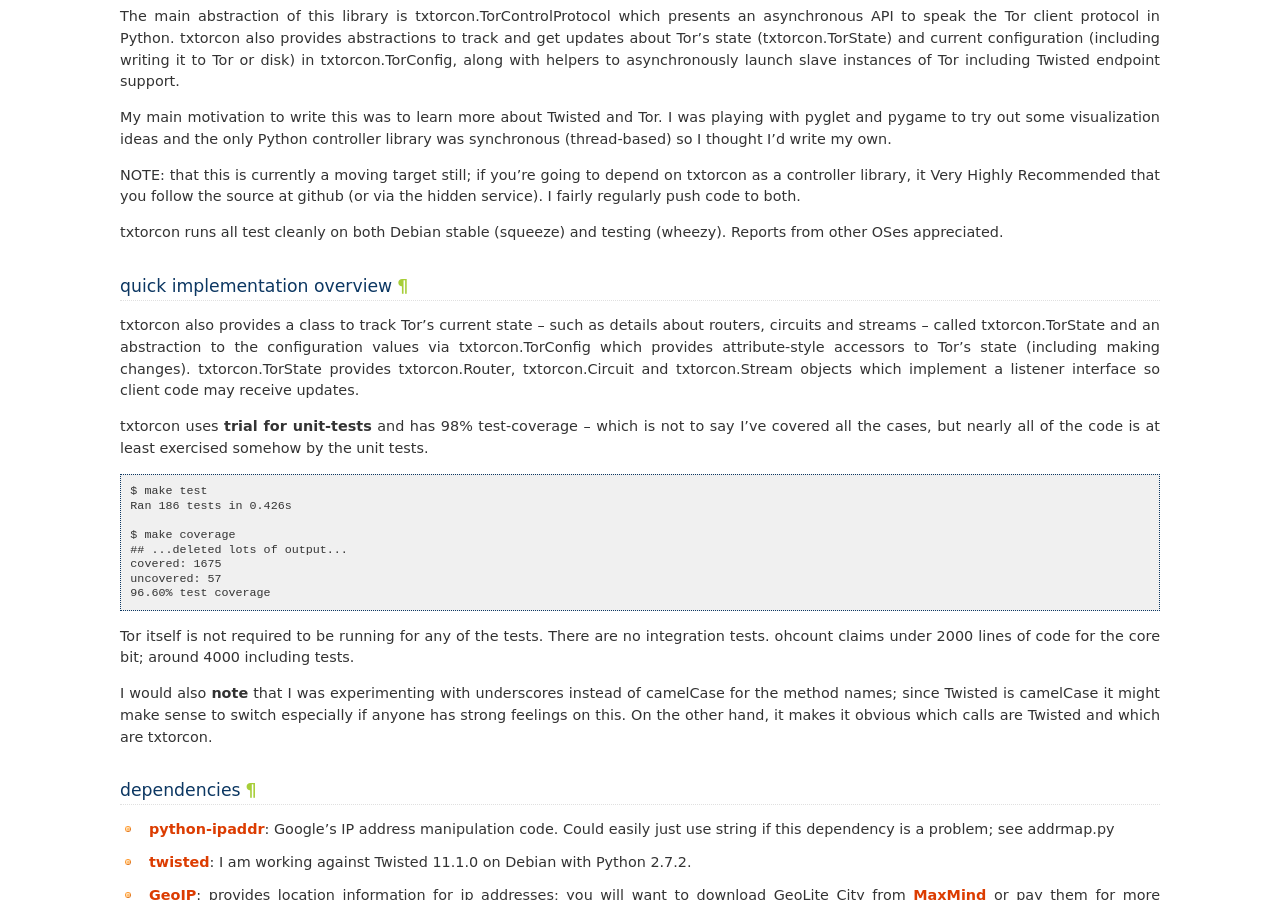
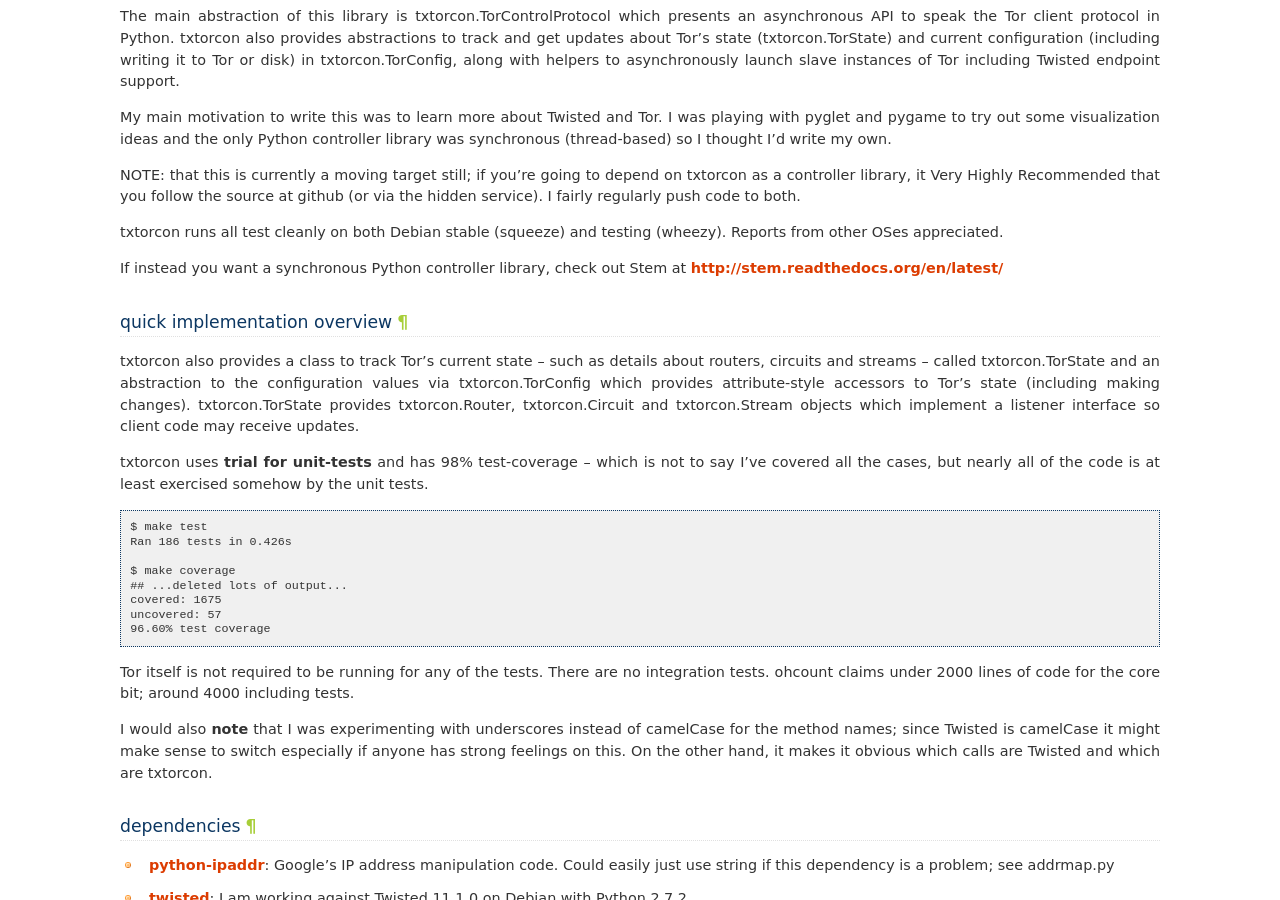
Before and after one commit to meejah/txtorcon, a Sphinx documentation site: the page built from docs/README.rst, in a window 1280 px wide and 900 px high, scrolled down 323 px. Built offline with Sphinx 7.4.7, drawn with Linux system fonts in a browser that asks for light colours.

Commit message:
add mention and link for Stem

```diff
--- a/docs/README.rst
+++ b/docs/README.rst
@@ -31,6 +31,9 @@
 
 txtorcon runs all test cleanly on both Debian stable (squeeze) and
 testing (wheezy). Reports from other OSes appreciated.
+
+If instead you want a synchronous Python controller library, check out
+Stem at http://stem.readthedocs.org/en/latest/
 
 quick implementation overview
 -----------------------------
```
